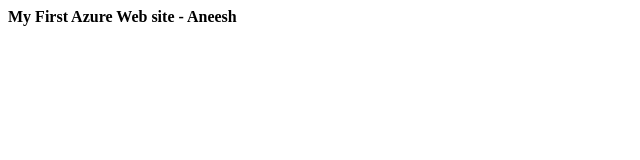
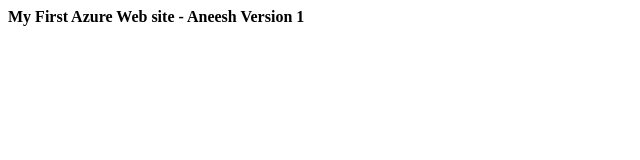
Before and after one commit to Aneesh1326/AneeshGitHubRepository, a plain HTML site: page Index.html in a window 1280 px wide. Shown: the full height of the page, 0-640 px from the left. Drawn offline with Linux system fonts and the light colour scheme.

Commit message:
Update Index.html

```diff
--- a/Index.html
+++ b/Index.html
@@ -3,6 +3,6 @@
  <B> Azure Web site - Aneesh </B>
 </Title>
 <Body>
- <B> My First Azure Web site - Aneesh </B>
+ <B> My First Azure Web site - Aneesh Version 1 </B>
 </Body>
 </html>
```
